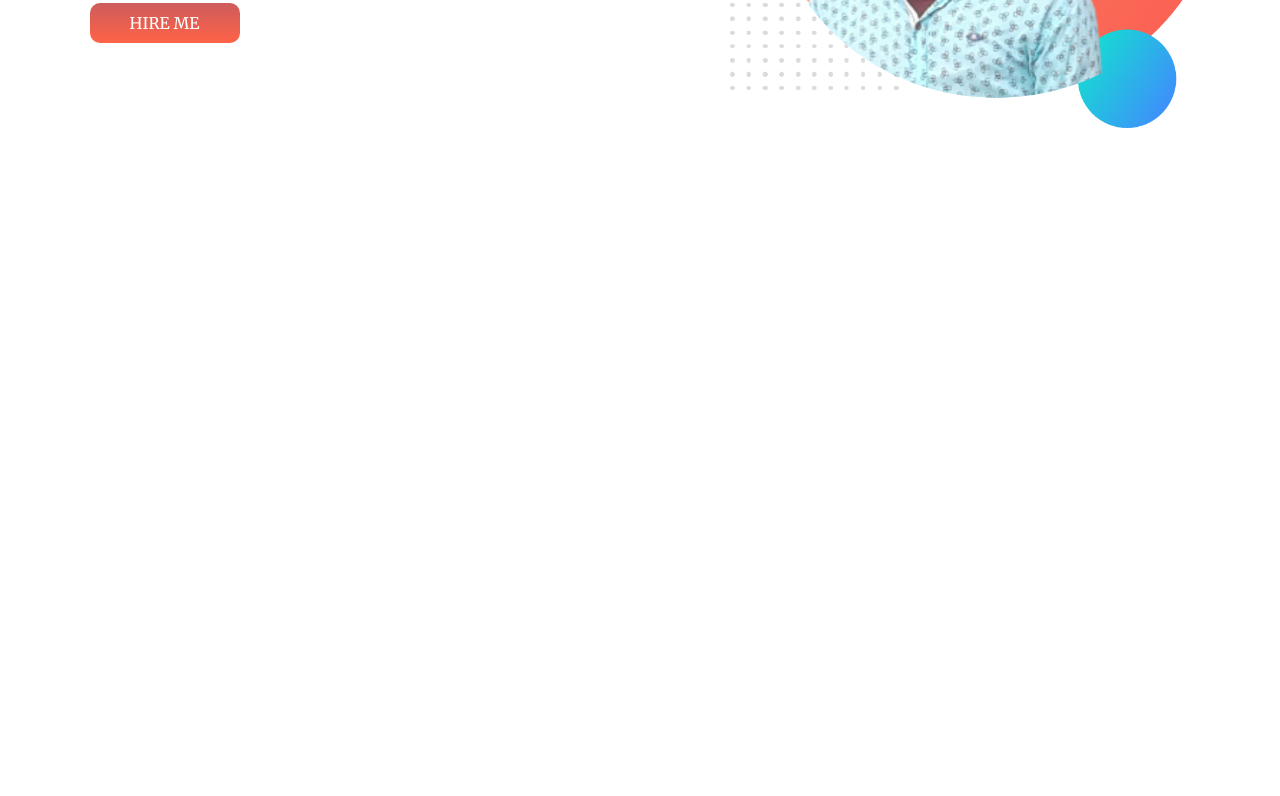
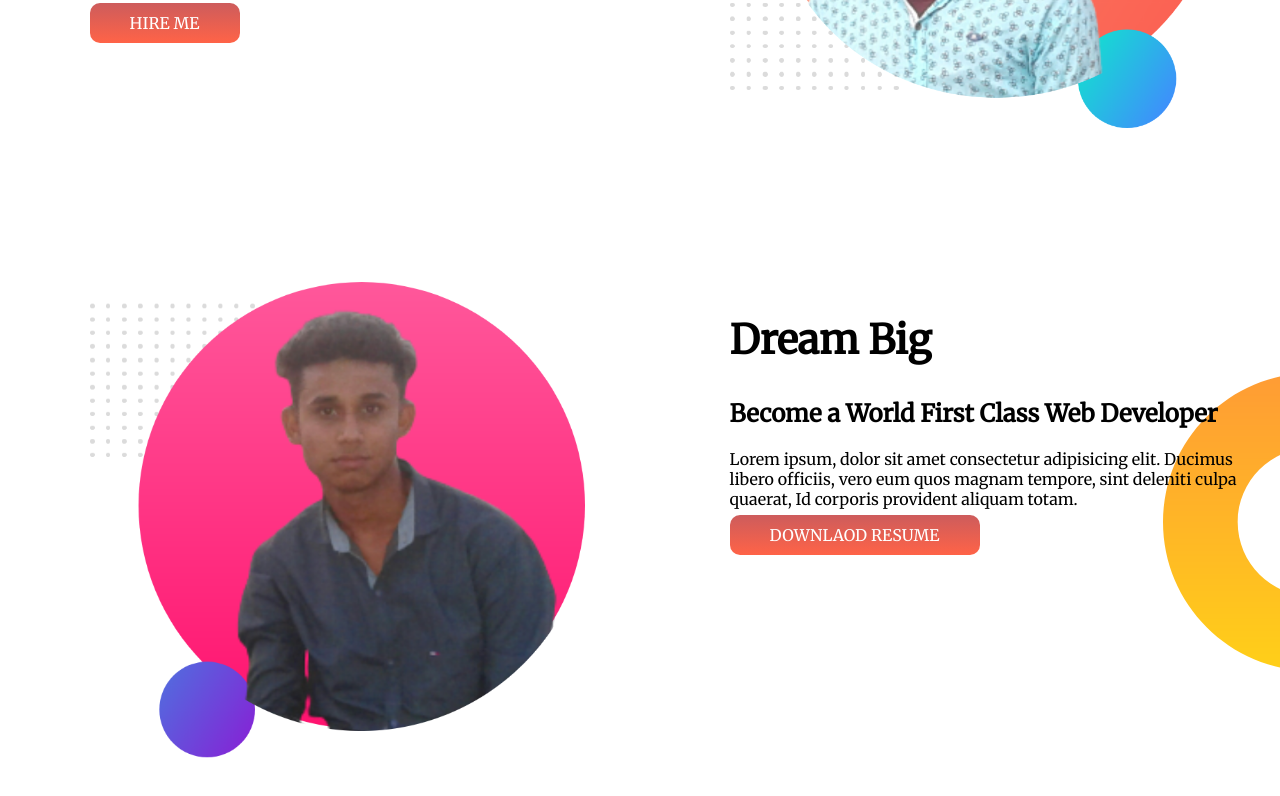
Before and after one commit to Nesat-Nayem/Develiper-portfolio, a plain HTML site: page index.html in a window 1280 px wide. Shown: the part 364-1160 px from the top of the page. Before the commit the page ends 800 px from the top, so only its background shows below. Drawn offline with Linux system fonts and the light colour scheme.

Commit message:
add dream area

```diff
--- a/index.html
+++ b/index.html
@@ -23,5 +23,18 @@
             <img src="images/nesat-picture.png" alt="">
         </div>
     </section>
+
+    <section class="dream_big flexeble_area">
+        <div class="hef_width">
+            <img src="images/fgfdg.png" alt="">
+        </div>
+        <div class="hef_width">
+            <h1>Dream Big</h1>
+            <h2>Become a World First Class Web Developer</h2>
+            <p>Lorem ipsum, dolor sit amet consectetur adipisicing elit. Ducimus libero officiis, vero eum quos magnam tempore, sint deleniti culpa quaerat, Id corporis provident aliquam totam.</p>
+            <a class="botton" target="_blank" href="">DOWNLAOD RESUME</a>
+
+        </div>
+    </section>
 </body>
 </html>
--- a/style.css
+++ b/style.css
@@ -37,3 +37,10 @@ padding-left: 7%;
     color: white;
 
 }
+
+
+.dream_big{
+    background-image: url(images/dream-bg.png);
+    background-repeat:no-repeat;
+    background-position: right;
+}
```
